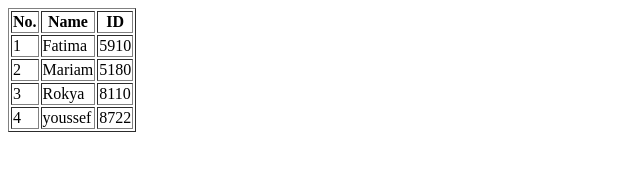
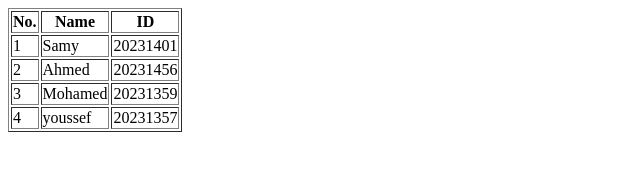
Before and after one commit to goo782/My-page, a plain HTML site: page index.html in a window 1280 px wide. Shown: the whole page, without its empty margins (0-640 px from the left). Drawn offline with Linux system fonts and the light colour scheme.

Commit message:
Add files via upload

```diff
--- a/index.html
+++ b/index.html
@@ -14,23 +14,23 @@
             </tr>
             <tr>
                 <td>1</td>
-                <td>Fatima</td>
-                <td>5910</td>
+                <td>Samy</td>
+                <td>20231401</td>
             </tr>
             <tr>
                 <td>2</td>
-                <td>Mariam</td>
-                <td>5180</td>
+                <td>Ahmed</td>
+                <td>20231456</td>
             </tr>
             <tr>
                 <td>3</td>
-                <td>Rokya</td>
-                <td>8110</td>
+                <td>Mohamed</td>
+                <td>20231359</td>
             </tr>
             <tr>
                 <td>4</td>
                 <td>youssef</td>
-                <td>8722</td>
+                <td>20231357</td>
             </tr>
 
         </table>
```
